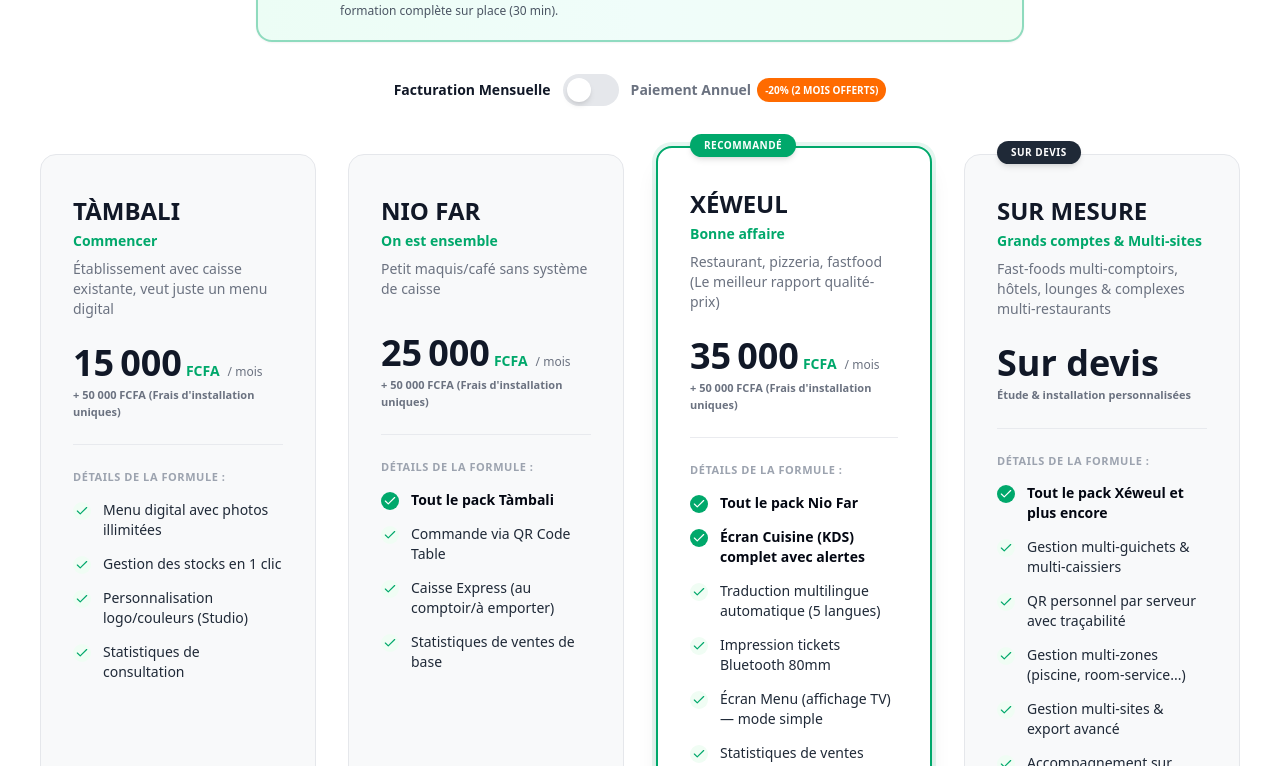
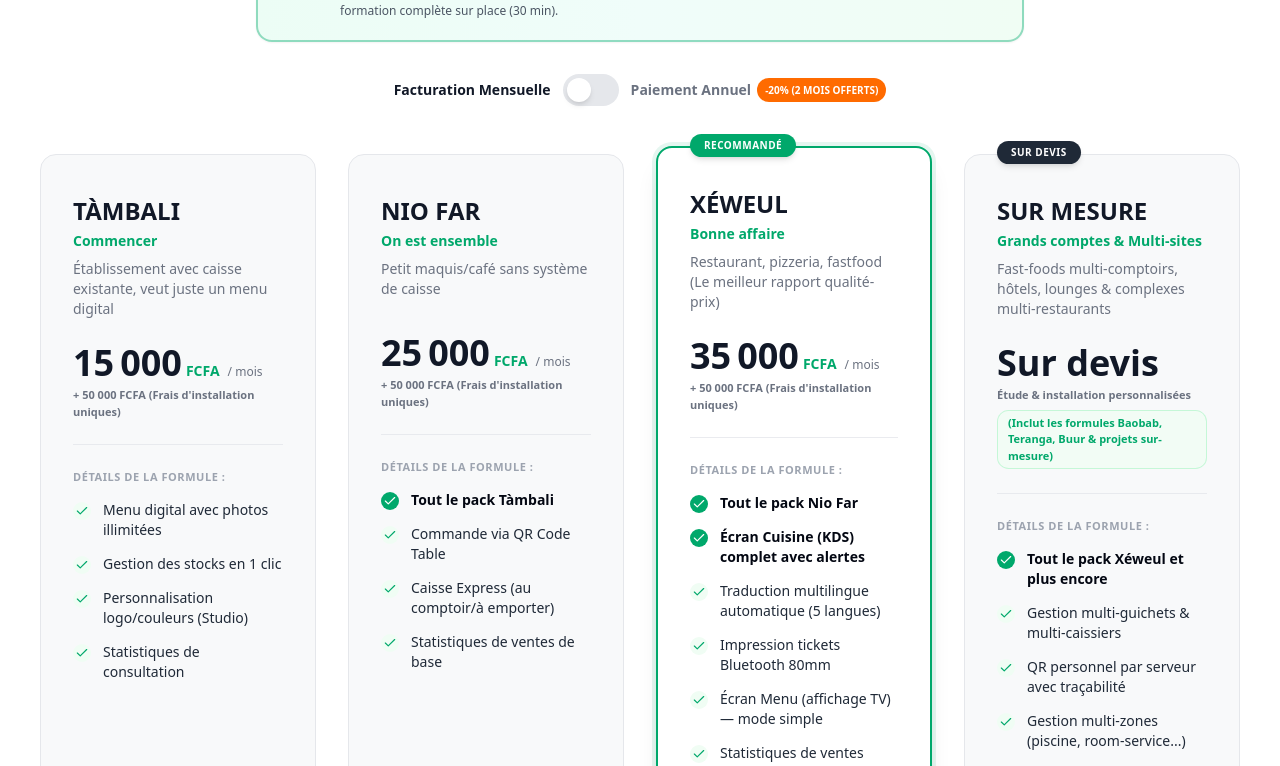
Before and after one commit to louametaye-cell/-lou-ame-tay-saas-, a Next.js app: page / in a window 1280 px wide. Shown: the part 11234-12000 px from the top of the page. Built offline with nearby package versions, Linux system fonts and the light colour scheme.

Commit message:
feat(vitrine): affichage des formules incluses (Baobab, Teranga, Buur) sous Sur devis

```diff
--- a/src/components/landing/PricingSection.tsx
+++ b/src/components/landing/PricingSection.tsx
@@ -152,6 +152,12 @@ export const PricingSection: React.FC<PricingSectionProps> = ({ onSelectPlan })
                       </span>
                     )}
 
+                    {plan.id === 'sur-mesure' && (
+                      <span className="text-[11px] font-extrabold text-[#00A86B] block mt-1.5 bg-green-50/80 px-2.5 py-1 rounded-md border border-green-200/80">
+                        (Inclut les formules Baobab, Teranga, Buur & projets sur-mesure)
+                      </span>
+                    )}
+
                     {typeof price === 'number' && billingCycle === 'annual' && !isEvent && (
                       <span className="text-[11px] text-[#00A86B] font-semibold block mt-1">
                         Facturé {(price * 12).toLocaleString('fr-FR')} FCFA / an (2 mois offerts)
```
